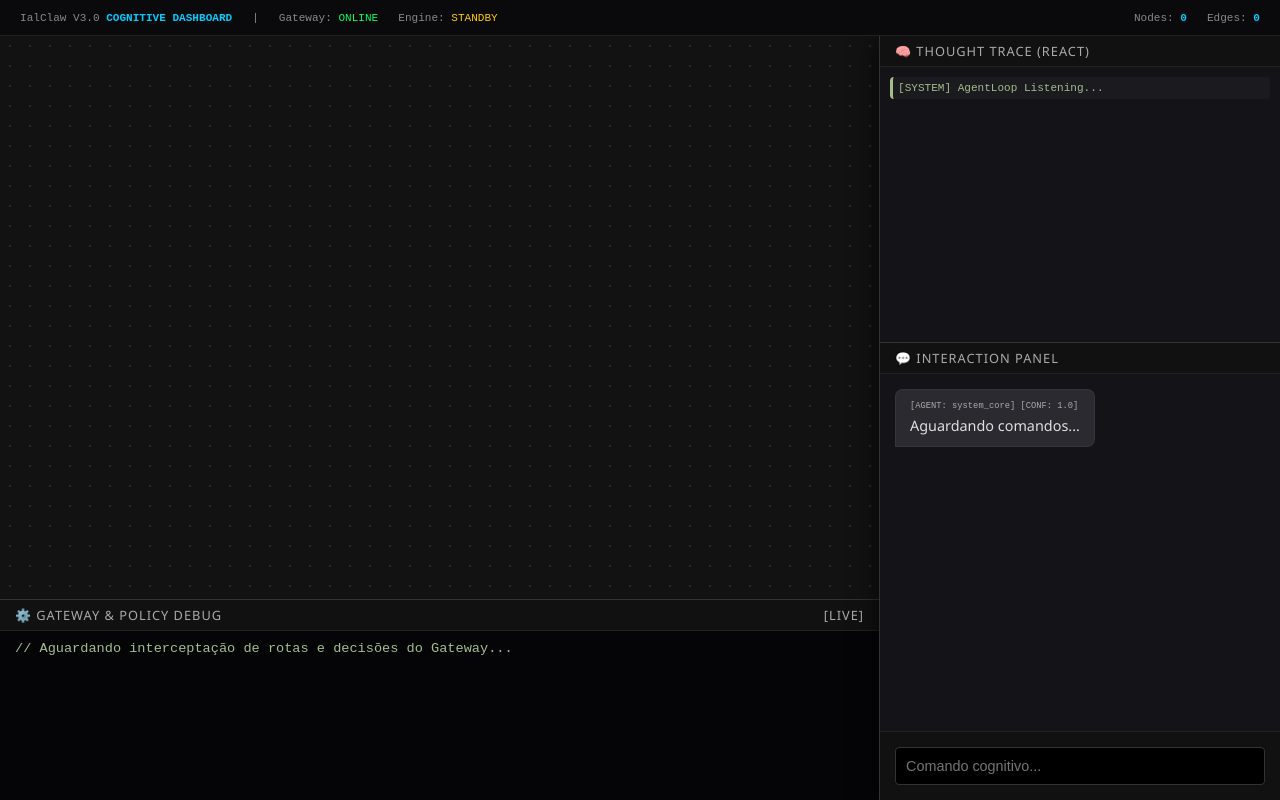
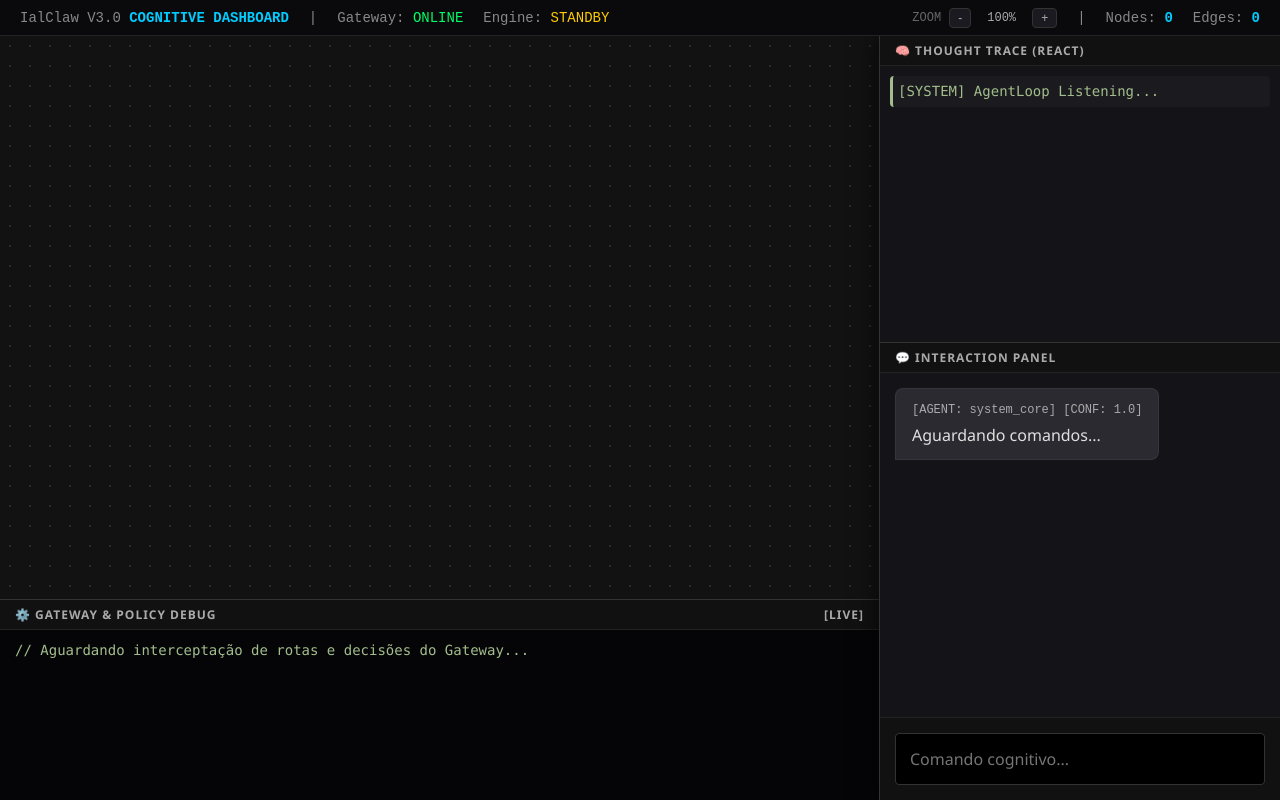
Before and after one commit to rovanni/IalClaw, a website: page src/dashboard/public/index.html in a window 1280 px wide. Drawn offline with nearby package versions, Linux system fonts and the light colour scheme.

Commit message:
Melhorias Dashboard 1.2

```diff
--- a/src/dashboard/public/index.html
+++ b/src/dashboard/public/index.html
@@ -6,6 +6,16 @@
   <title>IalClaw v3.0 - Memória Cognitiva</title>
   <script type="text/javascript" src="https://unpkg.com/vis-network/standalone/umd/vis-network.min.js"></script>
   <style>
+    :root {
+      --font-xs: 0.75rem;   /* 12px */
+      --font-sm: 0.875rem;  /* 14px */
+      --font-md: 1rem;      /* 16px */
+      --font-lg: 1.125rem;  /* 18px */
+      --font-xl: 1.25rem;   /* 20px */
+    }
+
+    html { font-size: 16px; transition: font-size 0.2s ease-out; }
+
     body {
       background-color: #121212;
       color: #e0e0e0;
@@ -25,7 +35,7 @@
       display: flex;
       align-items: center;
       padding: 0 20px;
-      font-size: 0.85em;
+      font-size: var(--font-sm);
       font-family: monospace;
       color: #888;
       gap: 20px;
@@ -33,6 +43,19 @@
     .stat-badge { color: #00ccff; font-weight: bold; }
     .stat-ok { color: #00ff66; }
     .stat-warn { color: #ffcc00; }
+
+    /* Zoom Controls */
+    .zoom-btn {
+      background: #1a1a20;
+      border: 1px solid #333;
+      color: #aaa;
+      border-radius: 4px;
+      cursor: pointer;
+      padding: 2px 8px;
+      font-size: var(--font-xs);
+      transition: all 0.2s;
+    }
+    .zoom-btn:hover { background: #333; color: #fff; }
 
     /* Main Workspace */
     #workspace {
@@ -67,9 +90,10 @@
     .panel-header {
       background: #111;
       padding: 6px 15px;
-      font-size: 0.8em;
+      font-size: var(--font-xs);
       text-transform: uppercase;
       letter-spacing: 1px;
+      font-weight: bold;
       color: #aaa;
       border-bottom: 1px solid #222;
       display: flex;
@@ -79,9 +103,10 @@
       flex: 1;
       padding: 10px 15px;
       overflow-y: auto;
-      font-family: 'Courier New', Courier, monospace;
-      font-size: 0.85em;
+      font-family: 'JetBrains Mono', Consolas, 'Courier New', monospace;
+      font-size: var(--font-sm);
       color: #a3be8c; /* Hacker green/pastel */
+      line-height: 1.5;
       margin: 0;
       white-space: pre-wrap;
     }
@@ -108,8 +133,9 @@
       flex: 1;
       overflow-y: auto;
       padding: 10px;
-      font-family: monospace;
-      font-size: 0.85em;
+      font-family: 'JetBrains Mono', Consolas, monospace;
+      font-size: var(--font-sm);
+      line-height: 1.5;
       display: flex;
       flex-direction: column;
       gap: 5px;
@@ -151,12 +177,12 @@
     }
 
     .chat-bubble {
-      padding: 10px 14px;
+      padding: 12px 16px;
       border-radius: 8px;
       max-width: 85%;
-      line-height: 1.4;
+      line-height: 1.5;
       word-break: break-word;
-      font-size: 0.9em;
+      font-size: var(--font-md);
       animation: fadeIn 0.3s ease-in-out;
     }
 
@@ -166,7 +192,7 @@
     }
 
     .bubble-meta {
-      font-size: 0.75em;
+      font-size: var(--font-xs);
       opacity: 0.7;
       margin-bottom: 4px;
       font-family: monospace;
@@ -191,7 +217,7 @@
 
     #typing-indicator {
       display: none;
-      font-size: 0.85em;
+      font-size: var(--font-sm);
       color: #888;
       padding: 0 15px 8px 15px;
       font-style: italic;
@@ -206,7 +232,15 @@
     <div>|</div>
     <div>Gateway: <span class="stat-ok">ONLINE</span></div>
     <div>Engine: <span class="stat-warn">STANDBY</span></div>
-    <div style="margin-left: auto;">Nodes: <span id="stat-nodes" class="stat-badge">0</span></div>
+
+    <div style="margin-left: auto; display: flex; gap: 8px; align-items: center;">
+      <span style="color: #666; font-size: var(--font-xs);">ZOOM</span>
+      <button class="zoom-btn" onclick="changeZoom(-0.1)">-</button>
+      <span id="zoom-level" style="color: #aaa; width: 45px; text-align: center; font-size: var(--font-xs);">100%</span>
+      <button class="zoom-btn" onclick="changeZoom(0.1)">+</button>
+    </div>
+    <div>|</div>
+    <div>Nodes: <span id="stat-nodes" class="stat-badge">0</span></div>
     <div>Edges: <span id="stat-edges" class="stat-badge">0</span></div>
   </header>
 
@@ -234,7 +268,7 @@
         <div id="chat-messages"></div>
         <div id="typing-indicator">Agent is thinking...</div>
         <div style="padding: 15px; border-top: 1px solid #222; background: #111;">
-          <input type="text" id="chat-input" placeholder="Comando cognitivo..." style="width: 100%; box-sizing: border-box; padding: 10px; background: #000; border: 1px solid #333; color: white; border-radius: 4px; outline: none; font-size: 0.9em;">
+          <input type="text" id="chat-input" placeholder="Comando cognitivo..." style="width: 100%; box-sizing: border-box; padding: 14px; background: #000; border: 1px solid #333; color: white; border-radius: 4px; outline: none; font-size: var(--font-md); font-family: inherit;">
         </div>
       </div>
     </div>
@@ -246,6 +280,23 @@
     const typingIndicator = document.getElementById('typing-indicator');
     const thoughtLog = document.getElementById('thought-log');
     const debugLog = document.getElementById('debug-log');
+
+    // --- Controle de Zoom Persistente ---
+    let currentZoom = parseFloat(localStorage.getItem('ialclaw_zoom')) || 1.0;
+
+    function applyZoom() {
+      // Alterar a base no HTML escala todos os tamanhos (rem) automaticamente
+      document.documentElement.style.fontSize = `${16 * currentZoom}px`;
+      document.getElementById('zoom-level').innerText = `${Math.round(currentZoom * 100)}%`;
+      localStorage.setItem('ialclaw_zoom', currentZoom);
+    }
+
+    function changeZoom(delta) {
+      currentZoom = Math.max(0.5, Math.min(2.0, currentZoom + delta));
+      applyZoom();
+    }
+
+    applyZoom(); // Inicializa na primeira carga
 
     chatInput.addEventListener('focus', () => chatInput.style.borderColor = '#00ccff');
     chatInput.addEventListener('blur', () => chatInput.style.borderColor = '#333');
```
